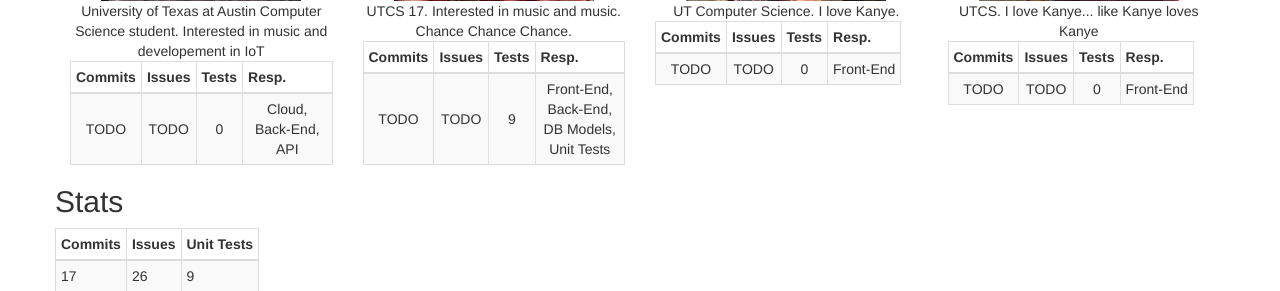
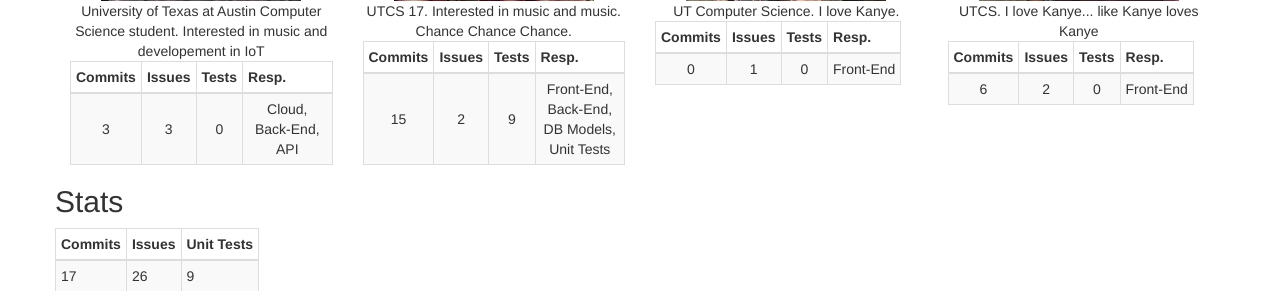
Before and after one commit to bullapse/cs373-idb-music, a Flask app: page /about.html in a window 1280 px wide. Shown: the part 520-811 px from the top of the page. Run offline with Flask 2, Linux system fonts and the light colour scheme; some libraries are stand-ins or nearby versions.

Commit message:
final commit to update commits

```diff
--- a/templates/about.html
+++ b/templates/about.html
@@ -50,8 +50,8 @@
                 <th>Resp.</th>
               </thead>
                 <tr>
-                  <td>TODO</td>
-                  <td>TODO</td>
+                  <td>3</td>
+                  <td>3</td>
                   <td>0</td>
                   <td>Cloud, Back-End, API</td>
                 </tr>
@@ -69,8 +69,8 @@
                 <th>Resp.</th>
               </thead>
                 <tr>
-                  <td>TODO</td>
-                  <td>TODO</td>
+                  <td>15</td>
+                  <td>2</td>
                   <td>9</td>
                   <td>Front-End, Back-End, DB Models, Unit Tests</td>
                 </tr>
@@ -88,8 +88,8 @@
                 <th>Resp.</th>
               </thead>
                 <tr>
-                  <td>TODO</td>
-                  <td>TODO</td>
+                  <td>0</td>
+                  <td>1</td>
                   <td>0</td>
                   <td>Front-End</td>
                 </tr>
@@ -107,8 +107,8 @@
                 <th>Resp.</th>
               </thead>
                 <tr>
-                  <td>TODO</td>
-                  <td>TODO</td>
+                  <td>6</td>
+                  <td>2</td>
                   <td>0</td>
                   <td>Front-End</td>
                 </tr>
```
